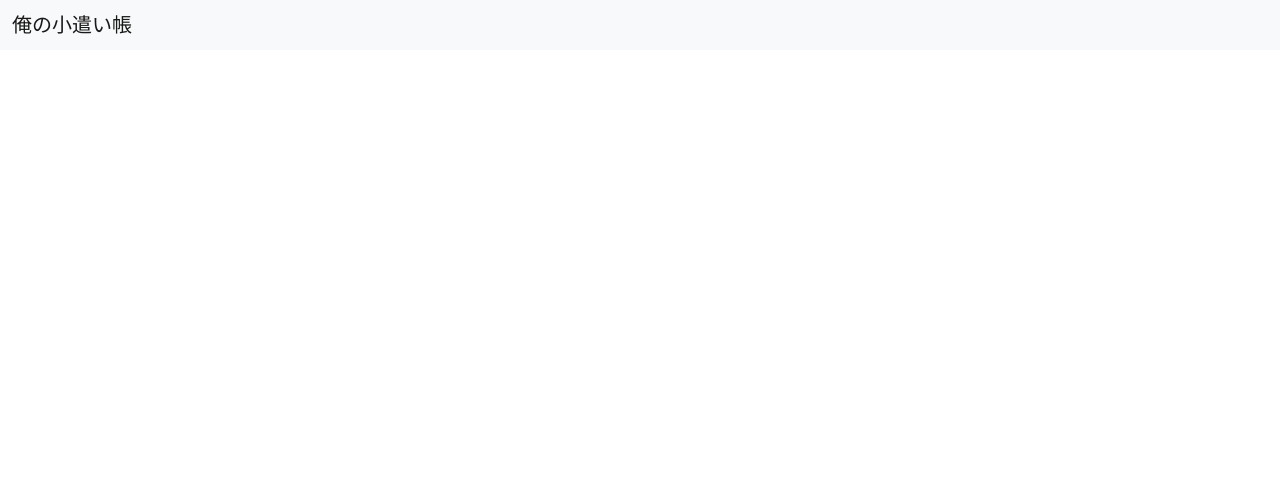
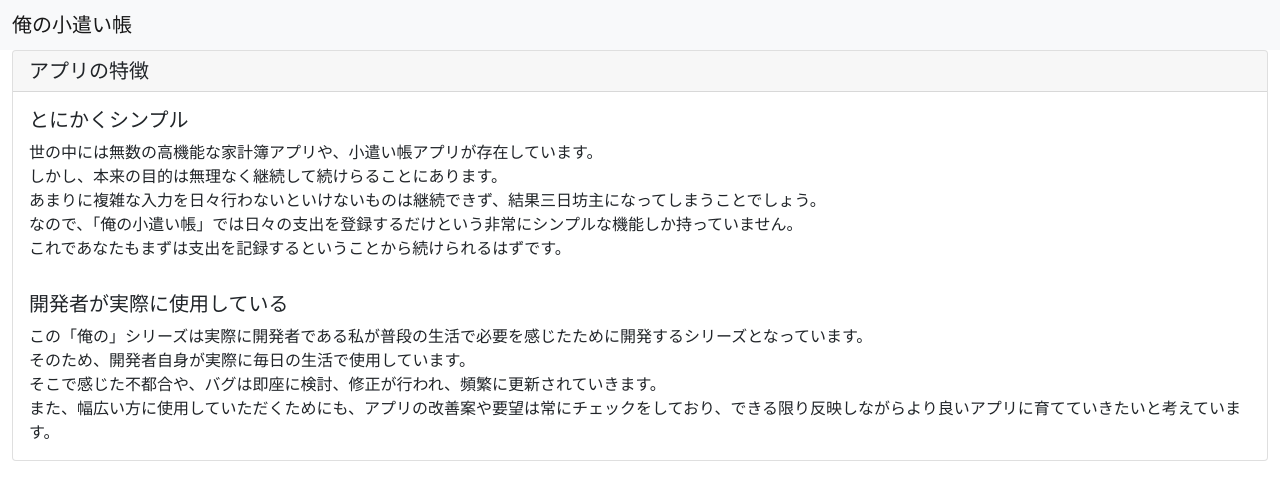
Before and after one commit to pippine-dev/my-pocketmoney-manager, a plain HTML site: page index.html in a window 1280 px wide. Drawn offline with nearby package versions, Linux system fonts and the light colour scheme.

Commit message:
Update index.html

```diff
--- a/index.html
+++ b/index.html
@@ -8,7 +8,7 @@
     <!-- Bootstrap CSS -->
     <link href="https://cdn.jsdelivr.net/npm/bootstrap@5.0.2/dist/css/bootstrap.min.css" rel="stylesheet" integrity="sha384-EVSTQN3/azprG1Anm3QDgpJLIm9Nao0Yz1ztcQTwFspd3yD65VohhpuuCOmLASjC" crossorigin="anonymous">
 
-    <title>Hello, world!</title>
+    <title>俺の小遣い帳</title>
   </head>
   <body>
     <nav class="navbar navbar-light bg-light">
@@ -16,6 +16,31 @@
         <span class="navbar-brand mb-0 h1">俺の小遣い帳</span>
       </div>
     </nav>
+
+    <div class="container-fluid">
+        <div class="card">
+            <h5 class="card-header">アプリの特徴</h5>
+            <div class="card-body">
+                <h5 class="card-title">とにかくシンプル</h5>
+                <p class="card-text">
+                    世の中には無数の高機能な家計簿アプリや、小遣い帳アプリが存在しています。<br>
+                    しかし、本来の目的は無理なく継続して続けらることにあります。<br>
+                    あまりに複雑な入力を日々行わないといけないものは継続できず、結果三日坊主になってしまうことでしょう。<br>
+                    なので、「俺の小遣い帳」では日々の支出を登録するだけという非常にシンプルな機能しか持っていません。<br>
+                    これであなたもまずは支出を記録するということから続けられるはずです。
+                </p>
+            </div>
+            <div class="card-body">
+                <h5 class="card-title">開発者が実際に使用している</h5>
+                <p class="card-text">
+                    この「俺の」シリーズは実際に開発者である私が普段の生活で必要を感じたために開発するシリーズとなっています。<br>
+                    そのため、開発者自身が実際に毎日の生活で使用しています。<br>
+                    そこで感じた不都合や、バグは即座に検討、修正が行われ、頻繁に更新されていきます。<br>
+                    また、幅広い方に使用していただくためにも、アプリの改善案や要望は常にチェックをしており、できる限り反映しながらより良いアプリに育てていきたいと考えています。
+                </p>
+            </div>
+        </div>
+    </div>
 
     <!-- Optional JavaScript; choose one of the two! -->
 
```
